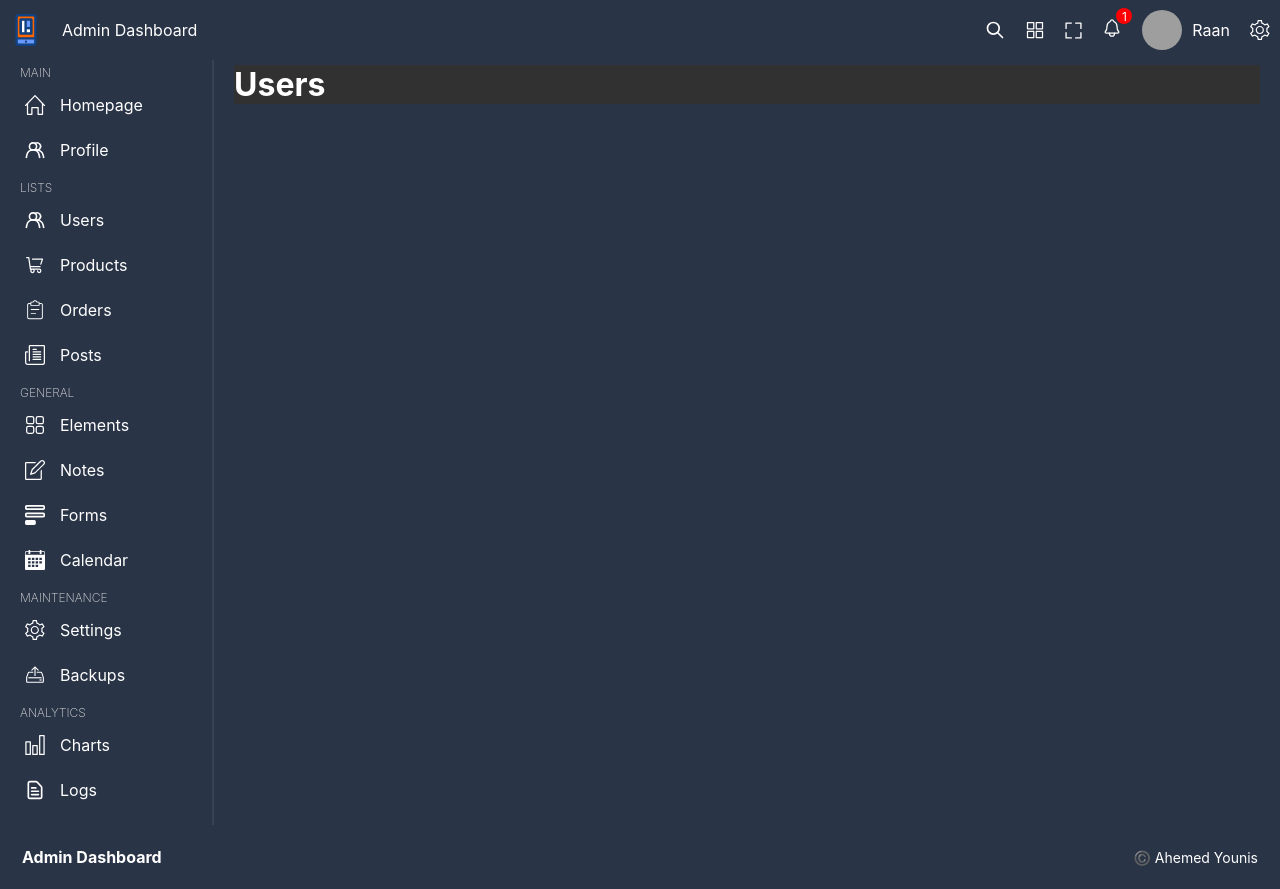
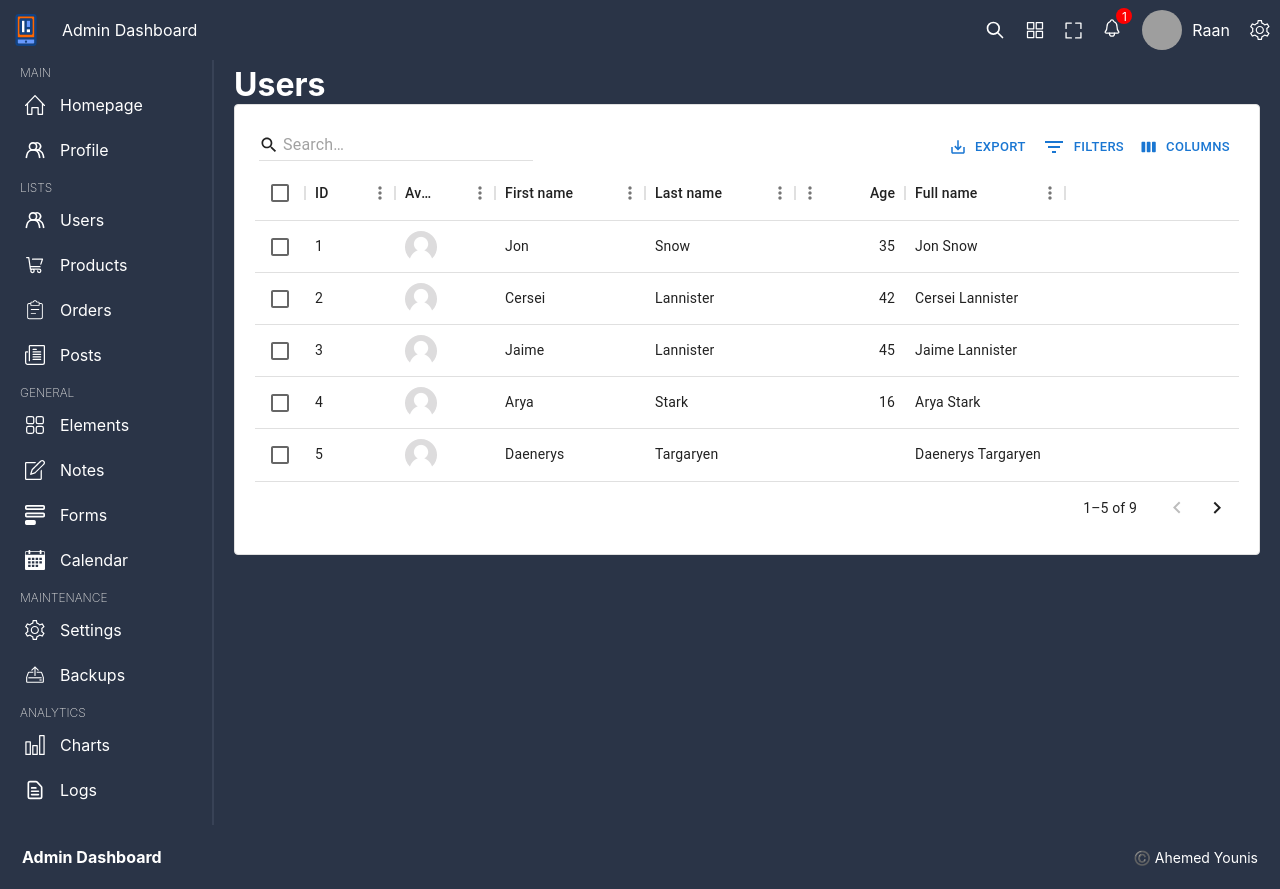
Before and after one commit to AhmedYounis20/AdminDashboard, a React (Vite) app: page /users in a window 1280 px wide. Built offline with nearby package versions, Linux system fonts and the light colour scheme; grey boxes are pictures that could not be loaded.

Commit message:
add MUI datatable

```diff
--- a/package.json
+++ b/package.json
@@ -10,6 +10,10 @@
     "preview": "vite preview"
   },
   "dependencies": {
+    "@emotion/react": "^11.11.1",
+    "@emotion/styled": "^11.11.0",
+    "@mui/material": "^5.14.10",
+    "@mui/x-data-grid": "^6.15.0",
     "react": "^18.2.0",
     "react-dom": "^18.2.0",
     "react-router-dom": "^6.14.2",
--- /dev/null
+++ b/src/components/dataTable/DataTable.jsx
@@ -0,0 +1,109 @@
+import React from 'react'
+import './dataTable.scss'
+import Box from '@mui/material/Box';
+import { DataGrid, GridToolbar } from '@mui/x-data-grid';
+
+const columns = [
+  { field: "id", headerName: "ID", width: 90 },
+  {
+    field: "avatar",
+    headerName: "Avatar",
+    width: 100,
+    renderCell:(params)=>{
+        return <img src={params.row.img || "/noavatar.png"} alt=""/>
+    }
+  },
+  {
+    field: "firstName",
+    headerName: "First name",
+    width: 150,
+  },
+  {
+    field: "lastName",
+    headerName: "Last name",
+    width: 150,
+    editable: true,
+  },
+  {
+    field: "age",
+    headerName: "Age",
+    type: "number",
+    width: 110,
+    editable: true,
+  },
+  {
+    field: "fullName",
+    headerName: "Full name",
+    description: "This column has a value getter and is not sortable.",
+    sortable: false,
+    width: 160,
+    valueGetter: (params) =>
+      `${params.row.firstName || ""} ${params.row.lastName || ""}`,
+  },
+];
+
+const rows = [
+  { id: 1, lastName: 'Snow', firstName: 'Jon', age: 35 },
+  { id: 2, lastName: 'Lannister', firstName: 'Cersei', age: 42 },
+  { id: 3, lastName: 'Lannister', firstName: 'Jaime', age: 45 },
+  { id: 4, lastName: 'Stark', firstName: 'Arya', age: 16 },
+  { id: 5, lastName: 'Targaryen', firstName: 'Daenerys', age: null },
+  { id: 6, lastName: 'Melisandre', firstName: null, age: 150 },
+  { id: 7, lastName: 'Clifford', firstName: 'Ferrara', age: 44 },
+  { id: 8, lastName: 'Frances', firstName: 'Rossini', age: 36 },
+  { id: 9, lastName: 'Roxie', firstName: 'Harvey', age: 65 },
+];
+
+//  DataGridDemo= () => {
+//   return (
+//     <Box sx={{ height: 400, width: '100%' }}>
+//       <DataGrid
+//         rows={rows}
+//         columns={columns}
+//         initialState={{
+//           pagination: {
+//             paginationModel: {
+//               pageSize: 5,
+//             },
+//           },
+//         }}
+//         pageSizeOptions={[5]}
+//         checkboxSelection
+//         disableRowSelectionOnClick
+//       />
+//     </Box>
+//   );
+// }
+
+const DataTable = () => {
+  return (
+    <div className="dataTable">
+        <DataGrid
+          className="dataGrid"
+          autoHeight
+          rows={rows}
+          columns={columns}
+          initialState={{
+            pagination: {
+              paginationModel: {
+                pageSize: 5,
+              },
+            },
+          }}
+          slots={{toolbar:GridToolbar}}
+          slotProps={{
+            toolbar:{
+                showQuickFilter:true,
+            }
+          }}
+          pageSizeOptions={[5]}
+          checkboxSelection
+          disableRowSelectionOnClick
+          disableDensitySelector
+
+        />
+    </div>
+  );
+}
+
+export default DataTable
--- /dev/null
+++ b/src/components/dataTable/dataTable.scss
@@ -0,0 +1,18 @@
+.dataTable{
+    height: 600px;
+    width: 100%;
+    .dataGrid{
+        background-color: white;
+        height: 100%;
+        padding: 20px;
+
+        .MuiDataGrid-toolbarContainer{
+            flex-direction:row-reverse ;
+        }
+        img{
+            width: 32px;
+            height:32px;
+            border-radius:50%;
+        }
+    }
+}
--- a/src/pages/users/Users.jsx
+++ b/src/pages/users/Users.jsx
@@ -1,10 +1,15 @@
 import "./users.scss"
+import DataTable from "../../components/dataTable/DataTable"
 const Users = () => {
   return (
-    <div className='users'>
-      <h1>Users</h1>
+    <div className="users">
+      <div className="info">
+        <h1>Users</h1>
+        {/* <button>Add New User</button> */}
+      </div>
+      <DataTable />
     </div>
-  )
+  );
 }
 
 export default Users
--- a/src/pages/users/users.scss
+++ b/src/pages/users/users.scss
@@ -1,4 +1,4 @@
 .users{
-    background-color: #313131;
     width: 100%;
+
 }
```
Also changed, not shown: 1 other file (tests, documents, lock files or other folders).
